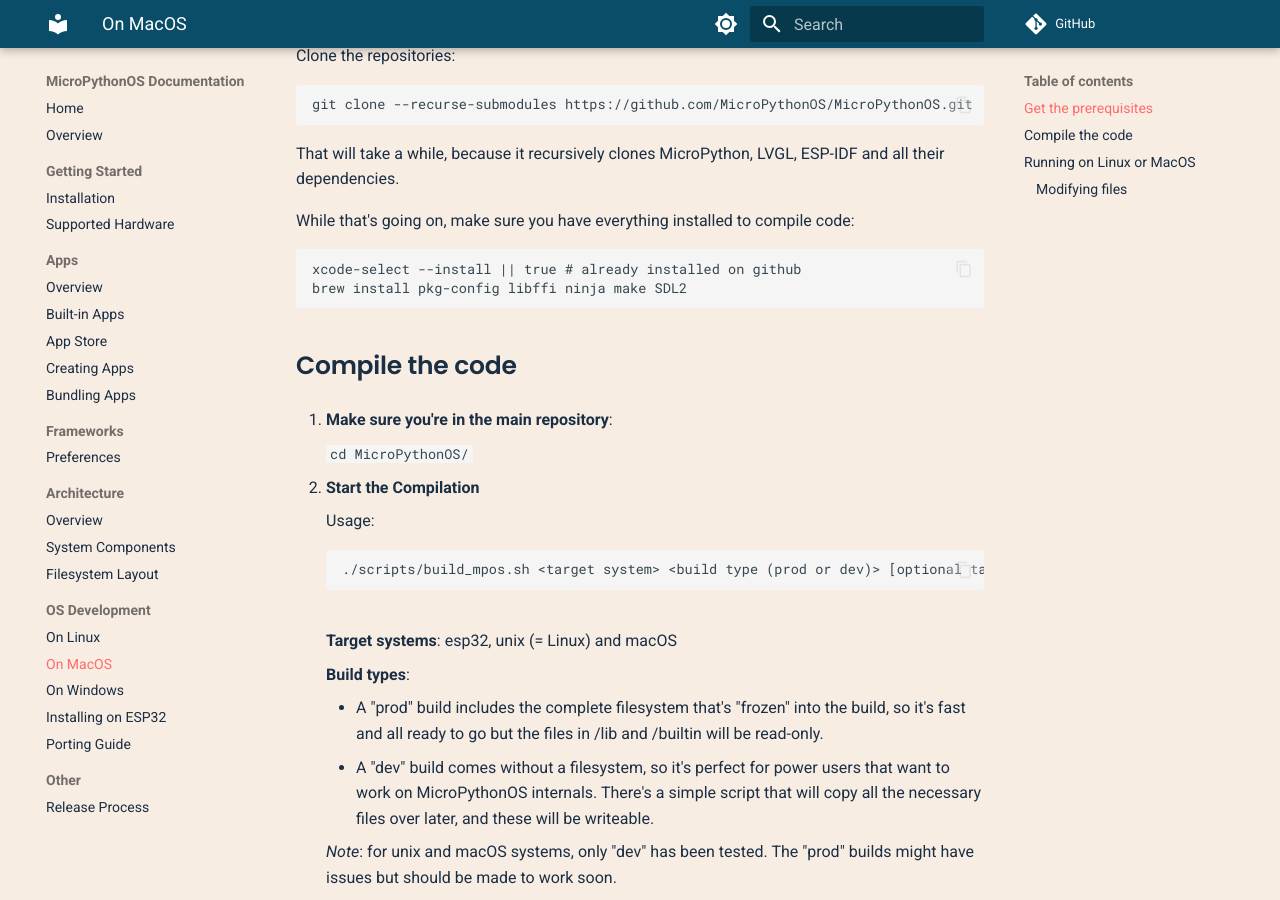
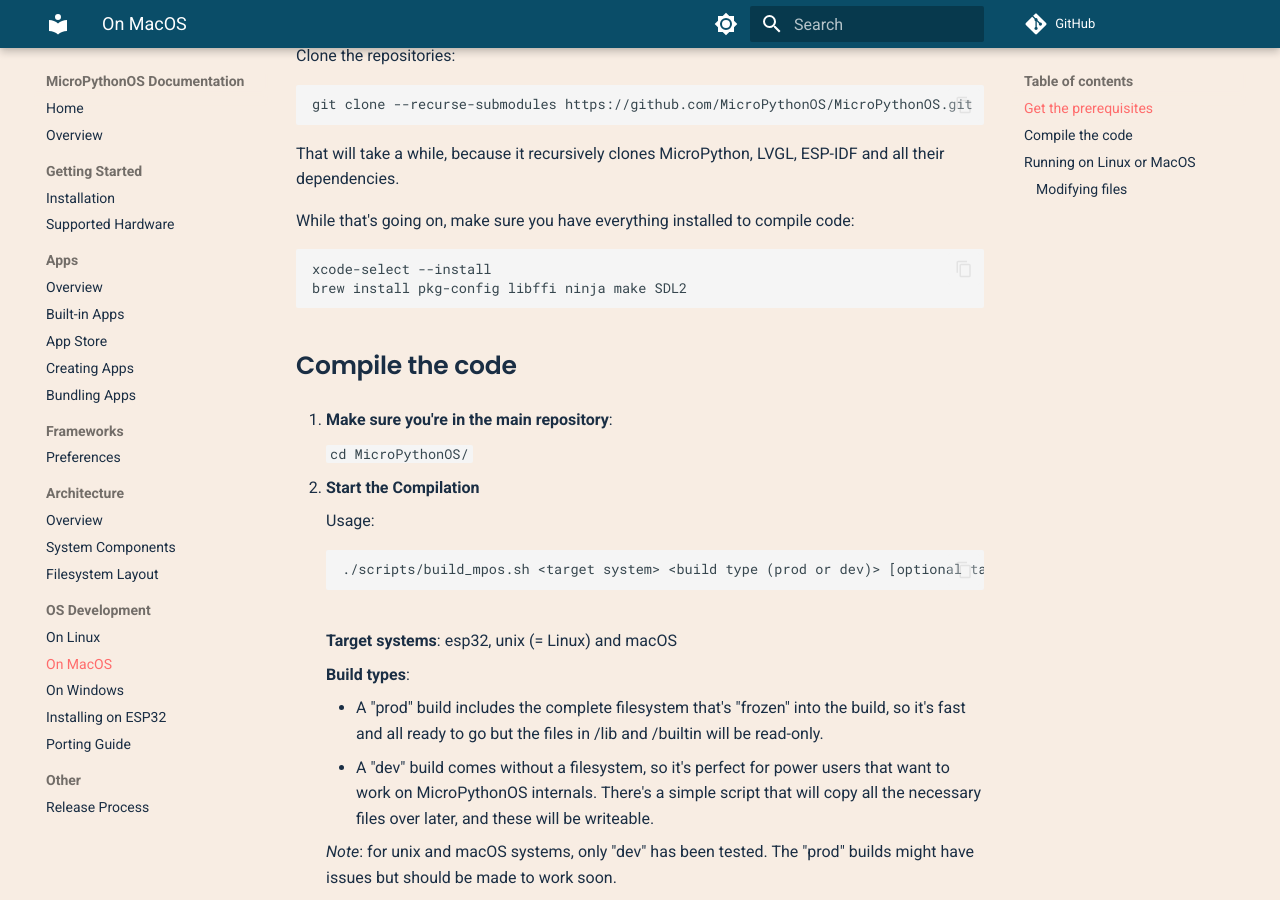
Before and after one commit to MicroPythonOS/docs, an MkDocs documentation site: the page built from docs/os-development/macos.md, in a window 1280 px wide and 900 px high, scrolled down 346 px. Built offline with MkDocs 1.6.1 and Material for MkDocs 9.7.7, drawn with Linux system fonts in a browser that asks for light colours; comment, search, counter and statistics services are not loaded.

Commit message:
Simplify

````diff
--- a/docs/os-development/macos.md
+++ b/docs/os-development/macos.md
@@ -17,7 +17,7 @@
 While that's going on, make sure you have everything installed to compile code:
 
 ```
-xcode-select --install || true # already installed on github
+xcode-select --install
 brew install pkg-config libffi ninja make SDL2
 ```
 
````
